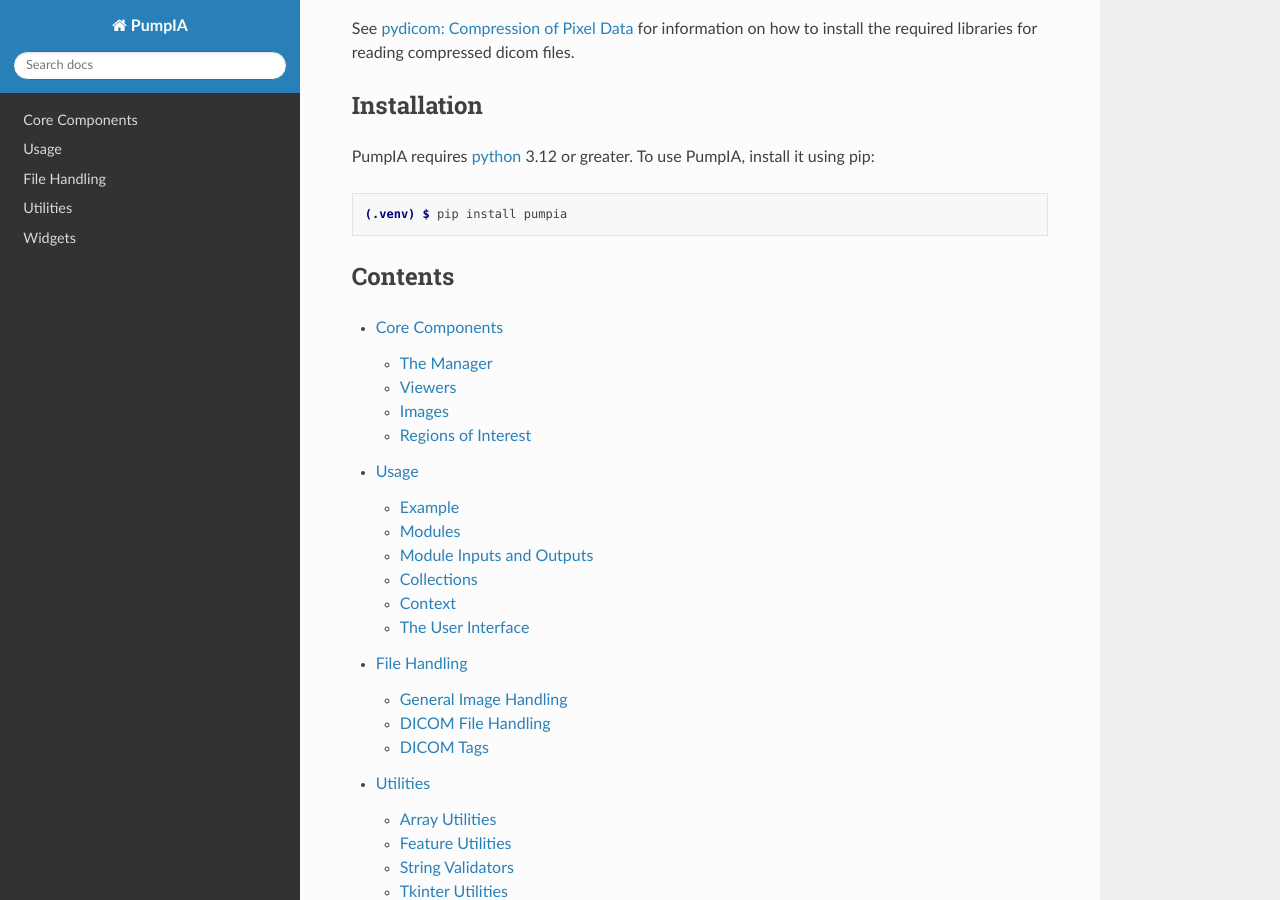
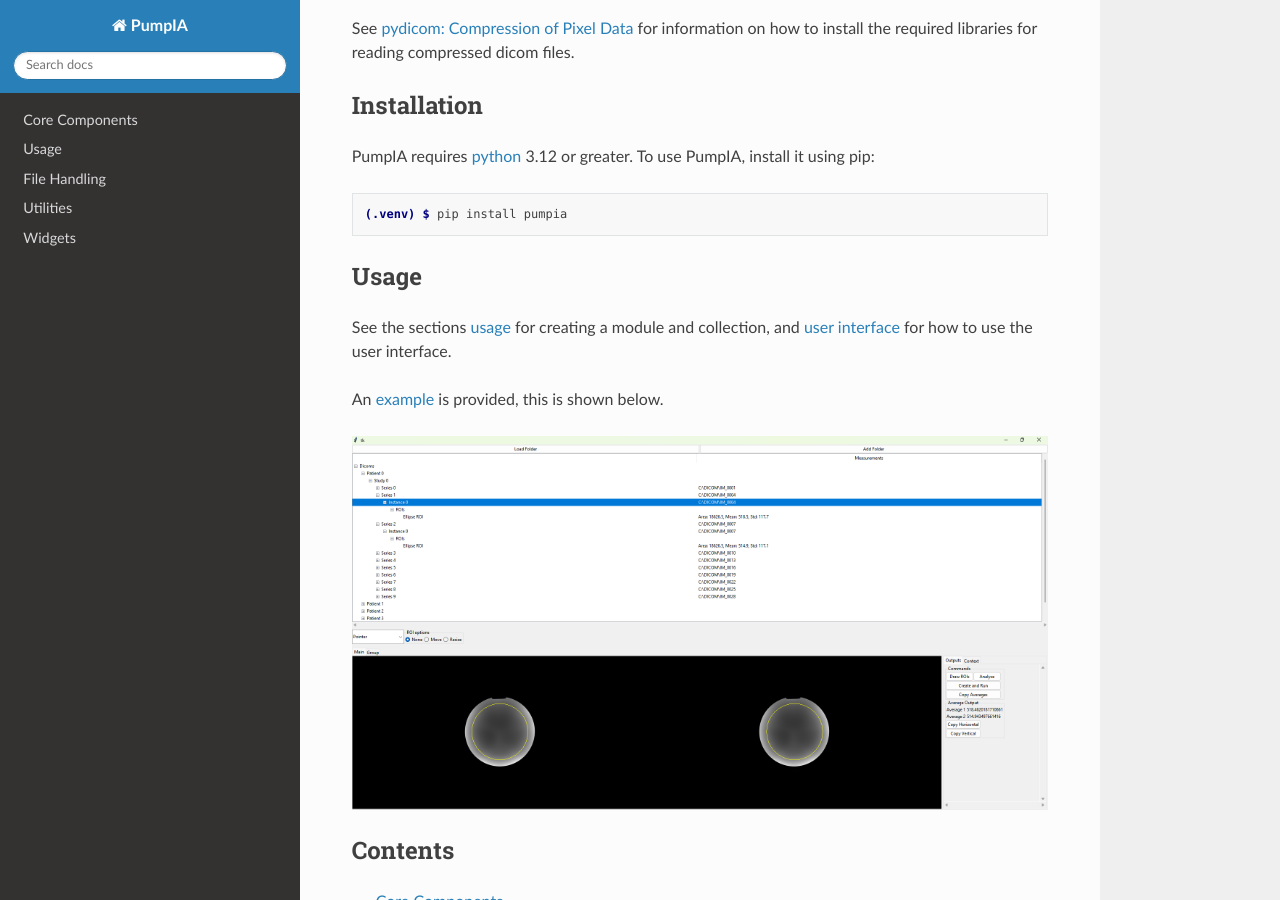
Before and after one commit to Principle-Five/pumpia, a Sphinx documentation site: the page built from docs/source/index.rst, in a window 1280 px wide and 900 px high, scrolled down 591 px. Built offline with Sphinx 7.4.7 and the Read the Docs theme 3.1.0, drawn with Linux system fonts in a browser that asks for light colours.

Commit message:
Changes to be committed: 	new file:   docs/source/images/Example.png 	modified:   docs/source/index.rst

```diff
--- a/docs/source/index.rst
+++ b/docs/source/index.rst
@@ -31,6 +31,14 @@
 
    (.venv) $ pip install pumpia
 
+Usage
+-----
+See the sections :doc:`usage </usage/usage>` for creating a module and collection, and :doc:`user interface </usage/user_interface>` for how to use the user interface.
+
+An :doc:`example </usage/example>` is provided, this is shown below.
+
+.. figure::  images/Example.png
+
 Contents
 --------
 
```
Also changed, not shown: docs/source/images/Example.png (added).
